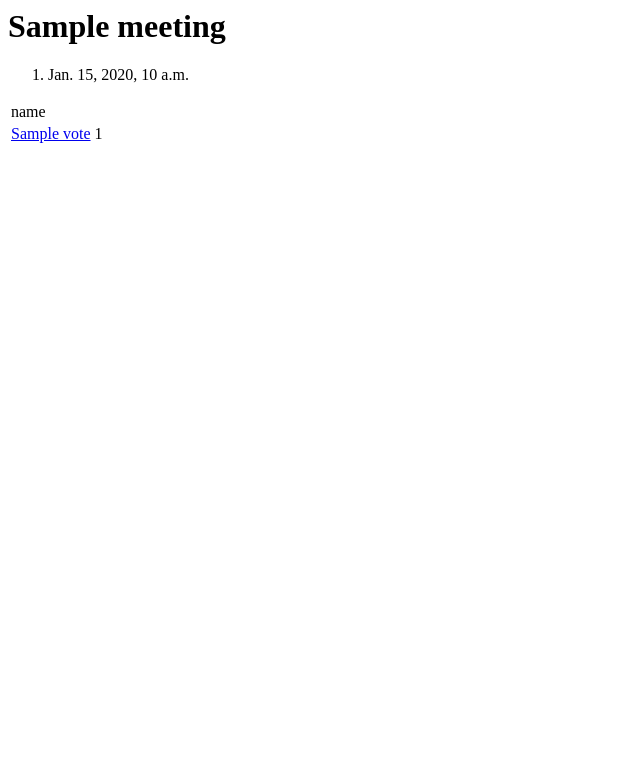
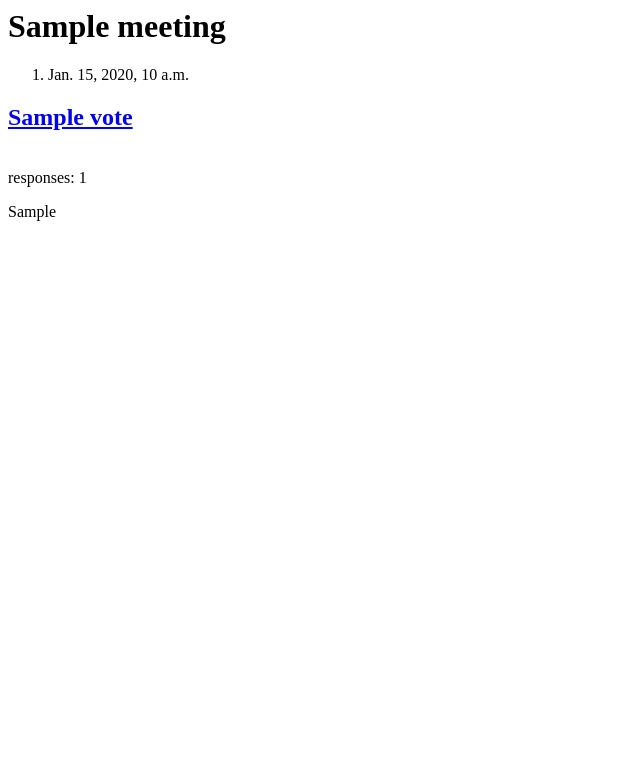
Before and after one commit to EdinburghUniversityTheatreCompany/DemocrApp-API, a Django app: template Meeting/templates/meeting/reports/meeting.html in a window 1280 px wide. Shown: the top 783 px of the page, without its empty margins (0-640 px from the left). Run offline with Django 3.2, Linux system fonts and the light colour scheme; tables that the repository leaves empty hold one stand-in row (values such as "Sample post"); the template is opened without the code that fills it: values that come from a table or form of the project are taken from there, most other values are stand-ins (such as "Sample title", 1, 10 or a date in 2020); data that the repository does not hold is empty.

Commit message:
change meeting report page to include results so it can be used as a summary

```diff
--- a/Meeting/templates/meeting/reports/meeting.html
+++ b/Meeting/templates/meeting/reports/meeting.html
@@ -4,15 +4,11 @@
         <li>{{ t_set.created_at }}</li>
     {% endfor %}
 </ol>
-<table>
-    <tr>
-        <td>name</td>
-        <td></td>
-    </tr>
-    {% for vote in votes %}
-        <tr>
-            <td><a href="{% url 'meeting/report/vote' meeting.id vote.id%}">{{vote.name}}</a></td>
-        <td>{{ vote.responses }}</td>
-        </tr>
-    {% endfor %}
-</table>
+
+{% for vote in votes %}
+    <h2><a href="{% url 'meeting/report/vote' meeting.id vote.id %}">{{ vote.name }}</a></h2>
+    <br>
+    responses: {{ vote.responses }}
+    <br>
+    {{ vote.results | linebreaks }}
+{% endfor %}
```
